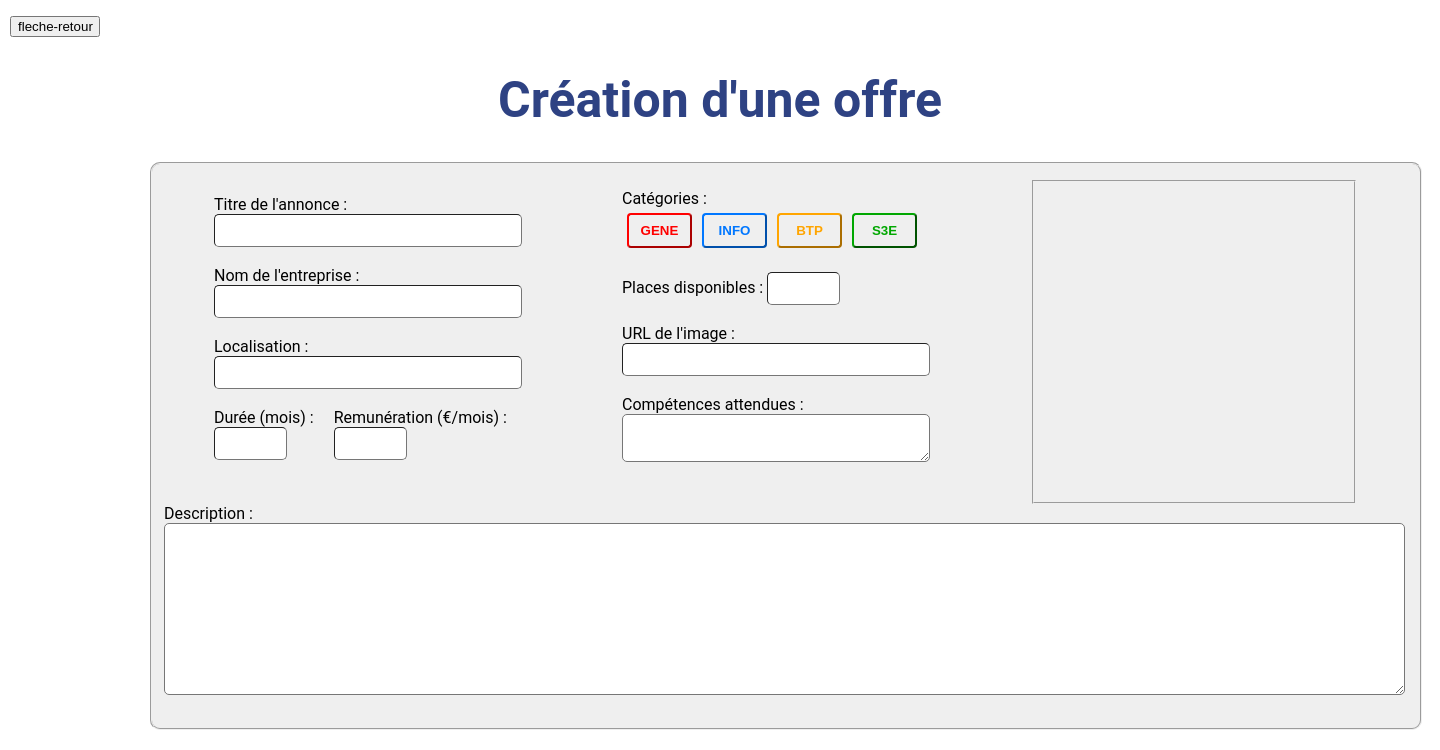
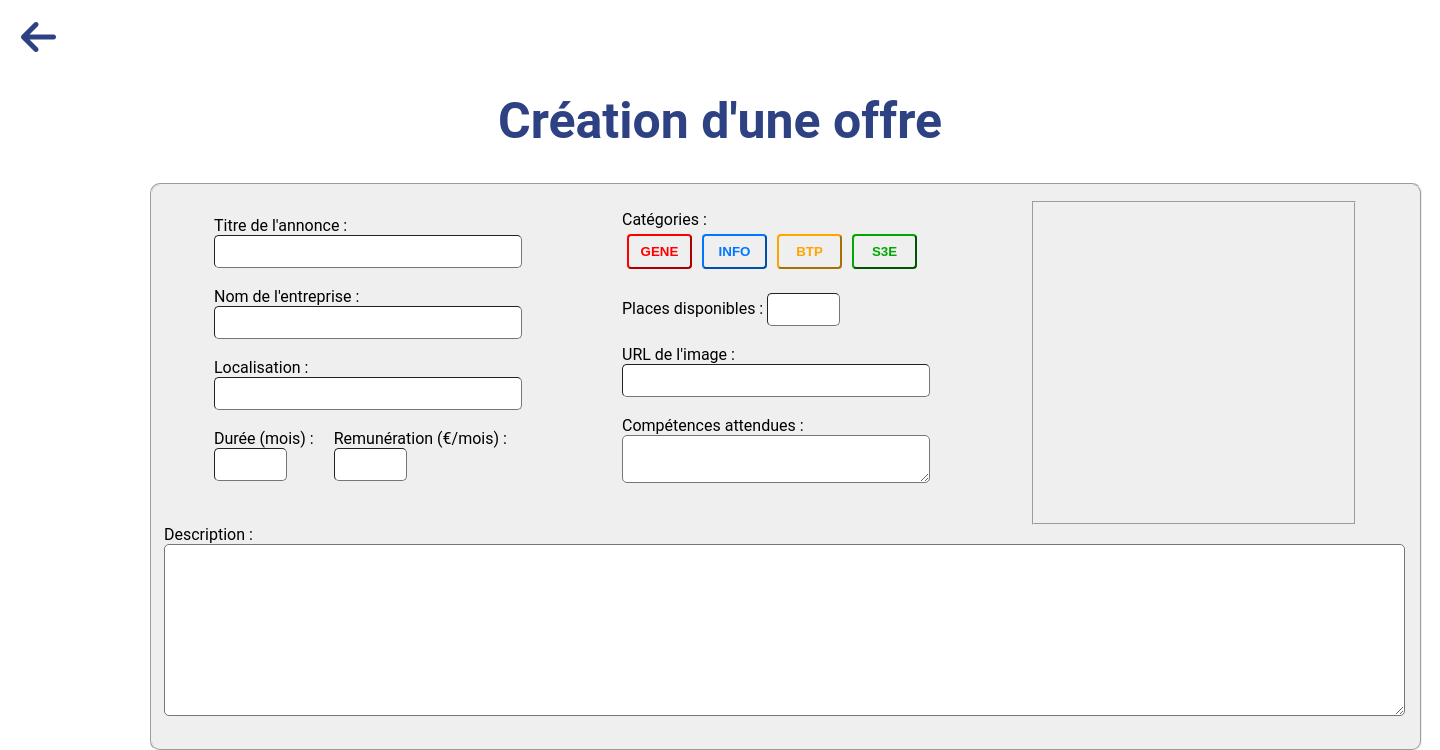
Before and after one commit to Sunslihgt/stagEureka, a PHP site: page /html_temp/creation_offre.html in a window 1440 px wide. Shown: the part 115-865 px from the top of the page. Run offline with PHP 8.4, Linux system fonts and the light colour scheme; some libraries are stand-ins or nearby versions.

Commit message:
ajout flèche de sortie de page

```diff
--- a/www/html_temp/creation_offre.html
+++ b/www/html_temp/creation_offre.html
@@ -6,6 +6,7 @@
     <meta name="viewport" content="width=device-width, initial-scale=1.0">
     <title>StagEureka</title>
     <link rel="stylesheet" href="css/style.css">
+    <script src="https://kit.fontawesome.com/abdb6c54cc.js" crossorigin="anonymous"></script>
 </head>
 
 <body>
@@ -32,9 +33,9 @@
         </div>
     </header>
 
-    <input type="submit" name="fleche-retour" id="fleche-retour" value="fleche-retour">
+    <button name="fleche-retour" id="fleche-retour" value="fleche-retour"><i class="fa-solid fa-arrow-left fa-3x" ></i></button>
 
-    <h1 class="Creation_offre">Création d'une offre</h1>
+    <h1 class="Creation-offre">Création d'une offre</h1>
     <fieldset class="rectangle-gris">
         <div class="ligne1">
             <div class="colonne1">
--- a/www/html_temp/css/style.css
+++ b/www/html_temp/css/style.css
@@ -100,7 +100,7 @@ h1 {
     color: var(--accent-color);
 }
 
-.Creation_offre {
+.Creation-offre {
     color: var(--accent-color);
     display: flex;
     justify-content: center;
@@ -115,8 +115,14 @@ h1 {
 }
 
 #fleche-retour {
-    width: 90px;
-    margin-left: 10px;
+    background-color: var(--alternate-color);
+    border: none;
+}
+
+i {
+   margin-left: 15px;
+   font-size: large;
+   color: var(--accent-color);
 }
 
 .Btn-creation-offre {
```
Also changed, not shown: other parts of www/html_temp/css/style.css (+39 -0 lines).
